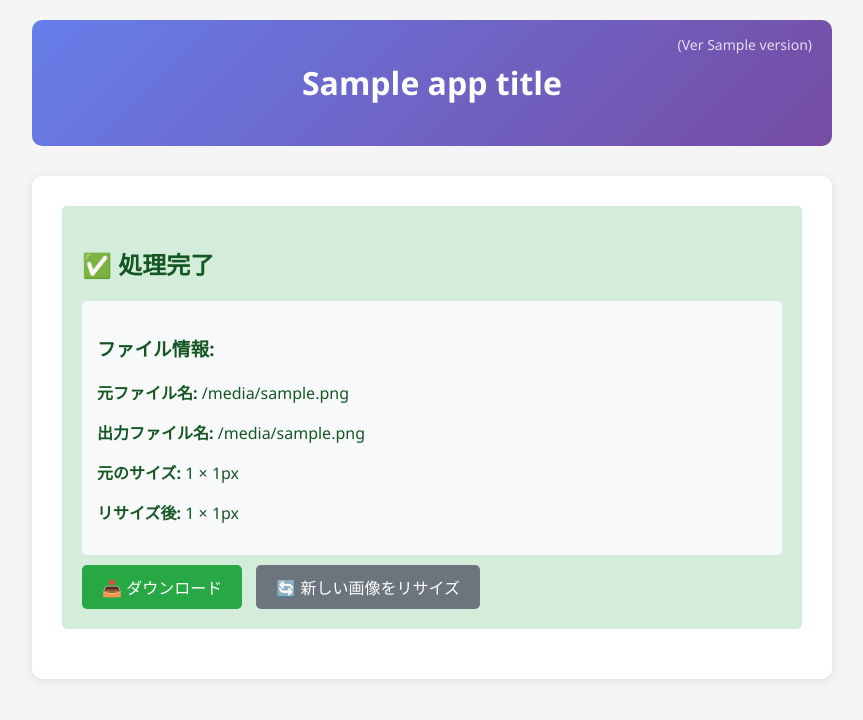
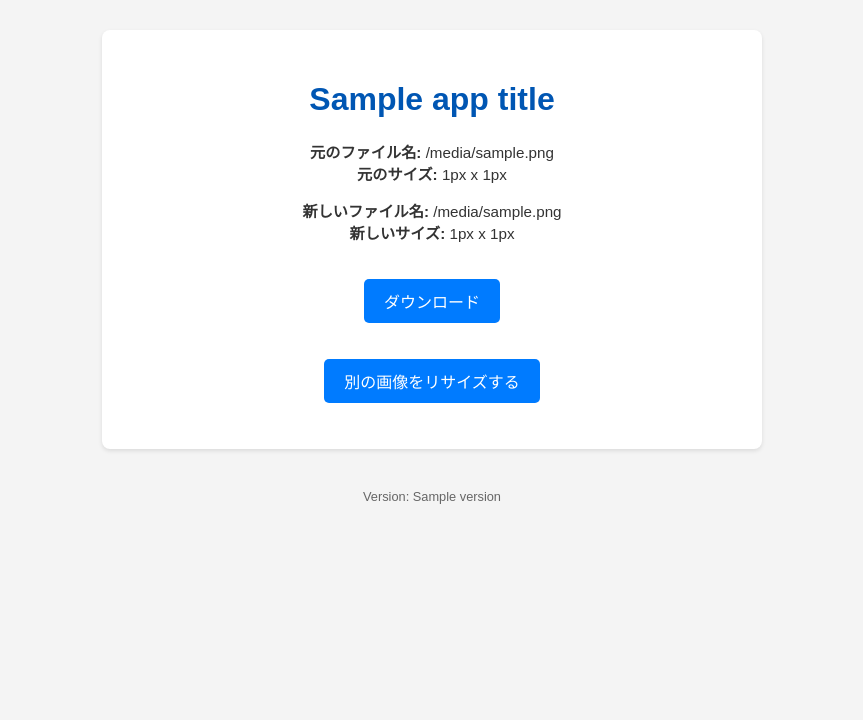
Before and after one commit to kaki-kent/python-image-converter, a Flask app: template templates/result.html in a window 1280 px wide. Shown: the top 720 px of the page, without its empty margins (208-1071 px from the left). Run offline with Flask 3, Linux system fonts and the light colour scheme; the template is opened without the code that fills it: most values are stand-ins (such as "Sample title", 1, 10 or a date in 2020).

Commit message:
Update result.html

```diff
--- a/templates/result.html
+++ b/templates/result.html
@@ -6,107 +6,79 @@
     <title>{{ app_title }} - 処理結果</title>
     <style>
         body {
-            font-family: 'Segoe UI', Tahoma, Geneva, Verdana, sans-serif;
-            max-width: 800px;
-            margin: 0 auto;
-            padding: 20px;
-            background-color: #f5f5f5;
+            font-family: Arial, sans-serif;
+            margin: 20px;
+            background-color: #f4f4f4;
+            color: #333;
+            text-align: center;
         }
-
-        .header {
-            background: linear-gradient(135deg, #667eea 0%, #764ba2 100%);
-            color: white;
-            padding: 20px;
-            border-radius: 10px;
-            margin-bottom: 30px;
-            text-align: center;
-            position: relative;
+        .container {
+            background-color: #fff;
+            padding: 30px;
+            border-radius: 8px;
+            box-shadow: 0 2px 4px rgba(0, 0, 0, 0.1);
+            max-width: 600px;
+            margin: 30px auto;
         }
-
-        .version {
-            position: absolute;
-            top: 15px;
-            right: 20px;
-            font-size: 14px;
-            opacity: 0.8;
+        h1 {
+            color: #0056b3;
         }
-
-        .container {
-            background: white;
-            padding: 30px;
-            border-radius: 10px;
-            box-shadow: 0 2px 10px rgba(0,0,0,0.1);
+        .message {
+            margin-bottom: 20px;
+            font-size: 1.1em;
+            color: #28a745; /* 成功メッセージの色 */
         }
-
-        .result-container {
-            background: #d4edda;
-            color: #155724;
-            padding: 20px;
-            border-radius: 5px;
-            margin-bottom: 20px;
+        .info {
+            margin-bottom: 10px;
+            font-size: 0.95em;
         }
-
-        .download-btn {
-            background: #28a745;
+        .button {
+            display: inline-block;
+            background-color: #007bff;
             color: white;
             padding: 10px 20px;
+            border: none;
+            border-radius: 5px;
+            cursor: pointer;
             text-decoration: none;
-            border-radius: 5px;
-            display: inline-block;
-            margin-top: 10px;
-            transition: background-color 0.2s;
+            font-size: 1em;
+            margin-top: 20px;
         }
-
-        .download-btn:hover {
-            background: #218838;
+        .button:hover {
+            background-color: #0056b3;
         }
-
-        .back-btn {
-            background: #6c757d;
-            color: white;
-            padding: 10px 20px;
-            text-decoration: none;
-            border-radius: 5px;
-            display: inline-block;
-            margin-left: 10px;
-        }
-
-        .back-btn:hover {
-            background: #5a6268;
-        }
-
-        .size-info {
-            background: #f8f9fa;
-            padding: 15px;
-            border-radius: 5px;
-            margin-top: 15px;
+        .footer {
+            margin-top: 40px;
+            font-size: 0.8em;
+            color: #666;
         }
     </style>
 </head>
 <body>
-    <div class="header">
+    <div class="container">
         <h1>{{ app_title }}</h1>
-        <div class="version">(Ver {{ version }})</div>
-    </div>
+        <p class="message">{{ message }}</p>
 
-    <div class="container">
-        <div class="result-container">
-            <h2>✅ 処理完了</h2>
-            <p><strong>{{ message }}</strong></p>
+        <p class="info">
+            <strong>元のファイル名:</strong> {{ original_filename }}<br>
+            <strong>元のサイズ:</strong> {{ original_size[0] }}px x {{ original_size[1] }}px
+        </p>
+        <p class="info">
+            <strong>新しいファイル名:</strong> {{ output_filename }}<br>
+            <strong>新しいサイズ:</strong> {{ new_size[0] }}px x {{ new_size[1] }}px
+        </p>
 
-            <div class="size-info">
-                <h3>ファイル情報:</h3>
-                <p><strong>元ファイル名:</strong> {{ original_filename }}</p>
-                <p><strong>出力ファイル名:</strong> {{ output_filename }}</p>
-                {% if original_size and new_size %}
-                <p><strong>元のサイズ:</strong> {{ original_size[0] }} × {{ original_size[1] }}px</p>
-                <p><strong>リサイズ後:</strong> {{ new_size[0] }} × {{ new_size[1] }}px</p>
-                {% endif %}
-            </div>
+        <p>
+            <a href="{{ url_for('download_file', download_id=download_id) }}" class="button">ダウンロード</a>
+        </p>
 
-            <a href="/download/{{ download_id }}" class="download-btn">📥 ダウンロード</a>
-            <a href="/" class="back-btn">🔄 新しい画像をリサイズ</a>
+        <p>
+            <a href="{{ url_for('index') }}" class="button">別の画像をリサイズする</a>
+        </p>
         </div>
+
+    <div class="footer">
+        <p>Version: {{ version }}</p>
     </div>
 </body>
 </html>
```
